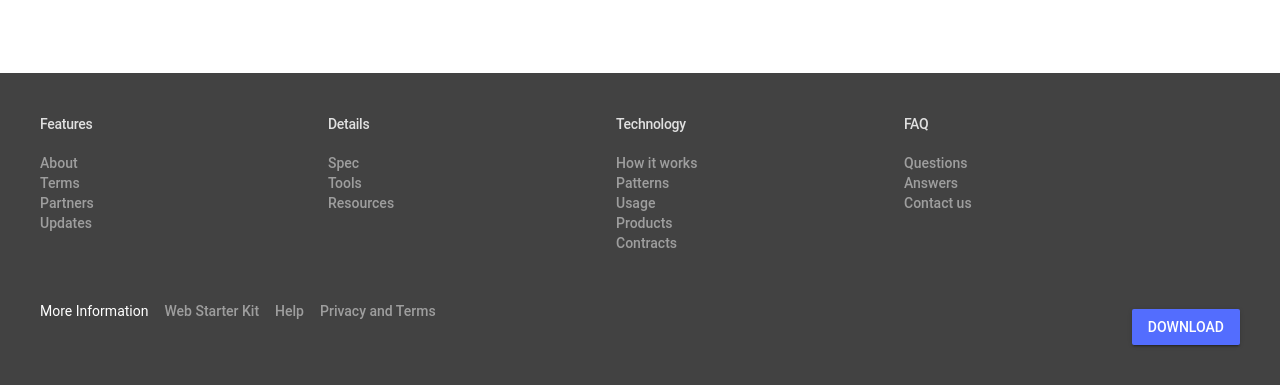
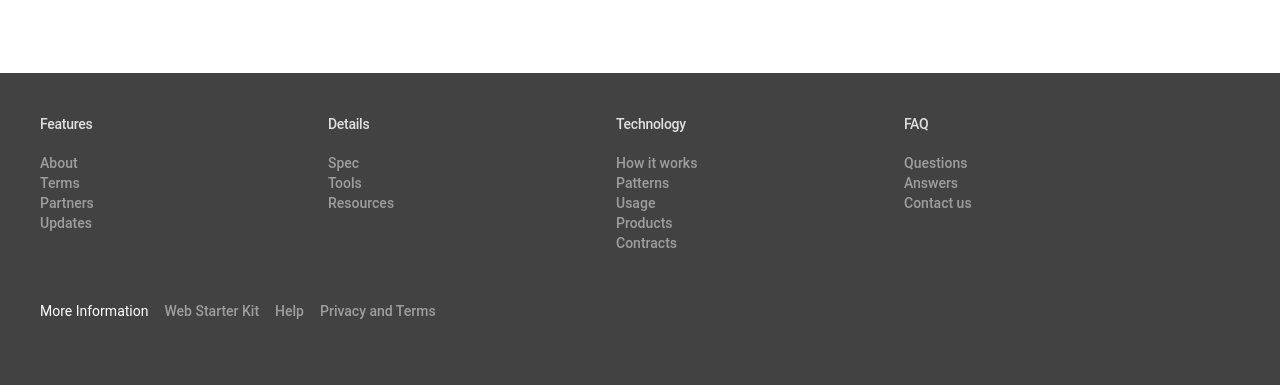
Before and after one commit to ParrotSec/parrotsec.org-old, a PHP site: page / in a window 1280 px wide. Shown: the part 1782-2167 px from the top of the page. Run offline with PHP 8.4, Linux system fonts and the light colour scheme.

Commit message:
remove download overlay

```diff
--- a/body.php
+++ b/body.php
@@ -367,5 +367,5 @@
         </footer>
       </main>
     </div>
-    <a href="https://www.parrotsec.org/download.fx" target="_blank" id="download-parrot" class="mdl-button mdl-js-button mdl-button--raised mdl-js-ripple-effect mdl-color--accent mdl-color-text--accent-contrast">Download</a>
+    <!--<a href="https://www.parrotsec.org/download.fx" target="_blank" id="download-parrot" class="mdl-button mdl-js-button mdl-button--raised mdl-js-ripple-effect mdl-color--accent mdl-color-text--accent-contrast">Download</a> -->
     <script src="/misc/material.min.js"></script>
```
